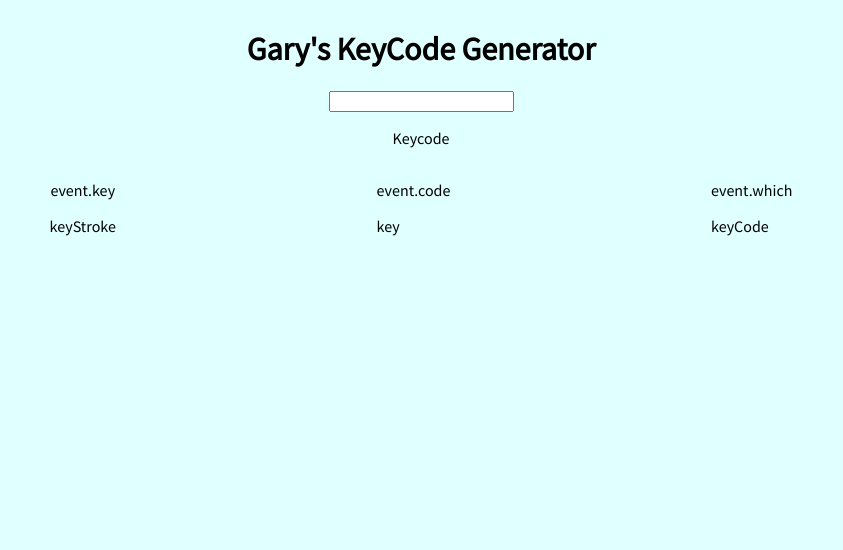
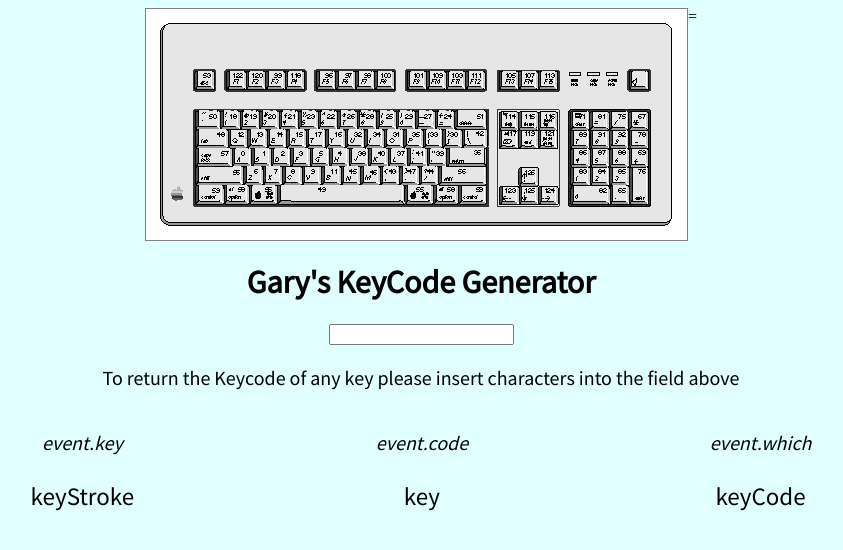
Before and after one commit to gcamuk/KeyCode-Challenge, a plain HTML site: page index.html in a window 1280 px wide. Shown: the whole page, without its empty margins (219-1062 px from the left). Drawn offline with Linux system fonts and the light colour scheme.

Commit message:
code finished apart minor styling

```diff
--- a/index.html
+++ b/index.html
@@ -11,6 +11,10 @@
 
 <body>
 
+        <div id="head-img">
+                <img src="imtx-virtual-keycodes-lores.jpg">=
+            </div>
+
     <div id="head-area">
 
         <div id="header">
@@ -23,7 +27,7 @@
         </div>
 
         <div id="text-entry">
-            <p id="keycode">Keycode</p>
+            <p id="keycode">To return the Keycode of any key please insert characters into the field above</p>
         </div>
 
 
@@ -32,17 +36,17 @@
     <div id="results">
         <div id="event-box">
             <p id="event-head">event.key</p>
-            <p id="key-result">keyStroke</p>
+            <p id="key-result" class="result">keyStroke</p>
         </div>
 
         <div id="event-box">
             <p id="event-head">event.code</p>
-            <p id="event-result">key</p>
+            <p id="event-result" class="result">key</p>
         </div>
 
         <div id="event-box">
             <p id="event-head">event.which</p>
-            <p id="event-code">keyCode</p>
+            <p id="event-code" class="result">keyCode</p>
         </div>
 
 
--- a/main.css
+++ b/main.css
@@ -3,12 +3,11 @@
 
 body {
     background-color: lightcyan;
-    font-family: 'Source Sans Pro', sans-serif;
-
 }
 
 h1 {
     align-items: center;
+    font-family: 'Source Sans Pro', sans-serif;
 }
 
 #head-area {
@@ -23,12 +22,20 @@ h1 {
     display: flex;
     justify-content: center;
     width: 100%;
+    font-family: 'Source Sans Pro', sans-serif;
+}
+
+#head-img {
+    display: flex;
+    justify-content: center;
+    width: 100%;
 }
 
 #text-entry {
     display: flex;
     justify-content: center;
     width: 100%;
+    font-family: 'Source Sans Pro', sans-serif;
 }
 
 #results {
@@ -38,6 +45,7 @@ h1 {
     display: flex;
     flex-direction: flex;
     justify-content: space-evenly;
+    font-family: 'Source Sans Pro', sans-serif;
 }
 
 #event-box {
@@ -47,8 +55,15 @@ h1 {
 
 #event-head {
     text-align: center;
+    font-size: 20px;
+    font-style: italic;
 }
 
-#event-code {
-    align-content: center;
+.result {
+    text-align: center;
+    font-size: 25px;
 }
+
+#keycode {
+    font-size: 20px;
+}
--- a/script.js
+++ b/script.js
@@ -2,10 +2,6 @@ keycode = () => {
     let key = event.keyCode;
     let keyStroke = event.key;
     let keyCode = event.code;
-    // console.log(key);
-    // console.log(keyStroke);
-    // console.log(keyCode);
-
     document.getElementById("key-result").innerHTML = keyStroke;
     document.getElementById("event-result").innerHTML = key;
     document.getElementById("event-code").innerHTML = keyCode;
```
